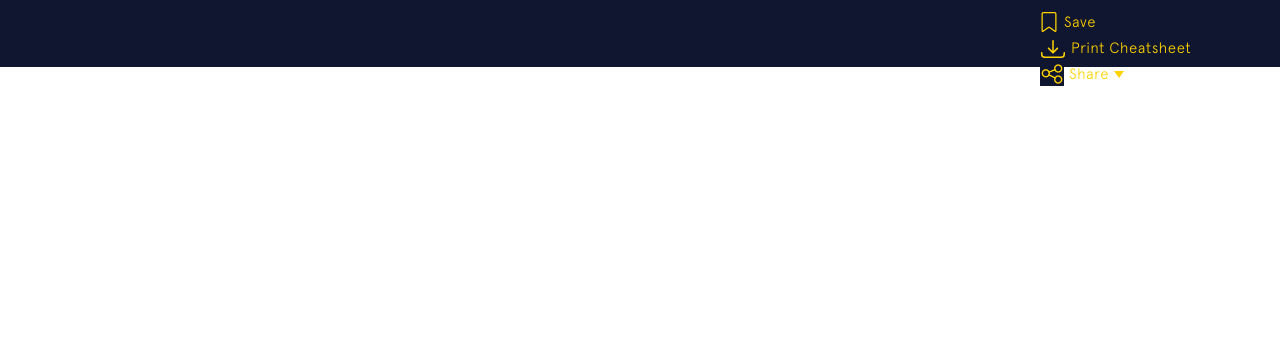
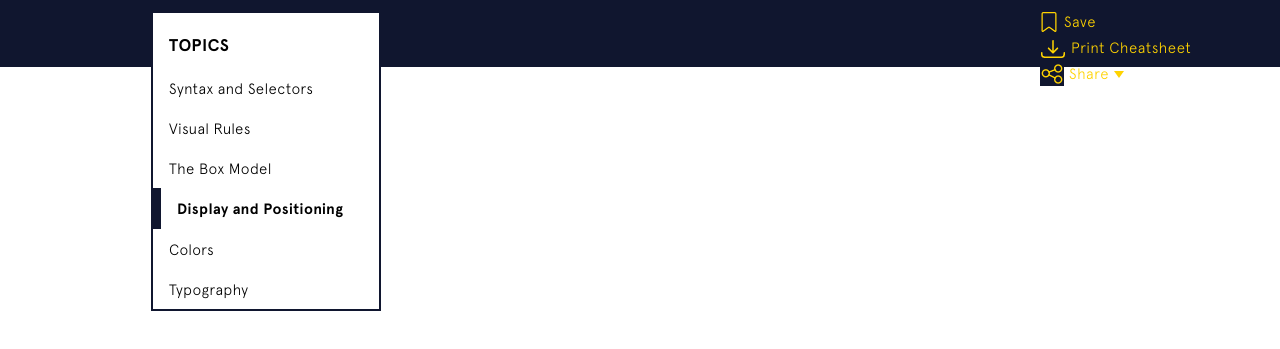
Before and after one commit to Skredder-US/Cheatsheet, a plain HTML site: page index.html in a window 1280 px wide. Shown: the part 235-584 px from the top of the page. Drawn offline with Linux system fonts and the light colour scheme.

Commit message:
topics nav

```diff
--- a/index.html
+++ b/index.html
@@ -34,6 +34,18 @@
           <li><a href="#"><img src="images/share.png" alt="share icon" />Share<span class="triangle-down"></span></a></li>
         </ul>
       </header>
+
+      <nav>
+        <h3>Topics</h3>
+        <ul>
+          <li><a href="#">Syntax and Selectors</a></li>
+          <li><a href="#">Visual Rules</a></li>
+          <li><a href="#">The Box Model</a></li>
+          <li class="here">Display and Positioning</a></li>
+          <li><a href="#">Colors</a></li>
+          <li><a href="#">Typography</a></li>
+        </ul>
+      </nav>
     </main>
   </body>
 </html>
--- a/style.css
+++ b/style.css
@@ -17,37 +17,37 @@ body {
   letter-spacing: .5px;
 }
 
-/* navbar */
+a {
+  text-decoration: none;
+  color: black;
+}
 
-nav {
+a:hover {
+  color: #3A10E5;
+}
+
+/* header nav */
+
+header nav {
   border-bottom: 1px solid black;
   padding-left: 5.5%;
   height: 63px;
 }
 
-nav ul {
+header nav ul {
   /* only way I could get them to center vertically */
   display: flex;
   align-items: center;
 }
 
-nav li {
+header nav li {
   display: inline-block;
   padding: 0 .57em;
   font-size: 15px;
 }
 
-nav li img {
+header nav li img {
   height: 28px;
-}
-
-nav a {
-  text-decoration: none;
-  color: black;
-}
-
-nav a:hover {
-  color: #3A10E5;
 }
 
 .triangle-down {
@@ -65,11 +65,11 @@ nav a:hover {
   padding-left: 26.25%;
 }
 
-nav .right {
+header nav .right {
   padding: 0 1.2em;
 }
 
-nav .right img {
+header nav .right img {
   height: 25px;
 }
 
@@ -99,10 +99,6 @@ nav .right img {
 
 .non-bold {
   font-weight: normal;
-}
-
-#main-header a {
-  text-decoration: none;
 }
 
 #main-header .non-bold a {
@@ -145,3 +141,44 @@ nav .right img {
   border-top: 7px solid #FFD300;
   margin-left: 5px;
 }
+
+/* topics nav */
+
+main nav {
+  width: 226px;
+  height: 291px;
+  border: 2px solid #10162F;
+  background-color: white;
+  position: relative;
+  top: -56px;
+  left: 151px;
+  padding: 5px 0 0 0;
+  letter-spacing: .4px;
+}
+
+main nav h3, main nav li {
+  padding-left: 16px;
+}
+
+main nav h3 {
+  text-transform: uppercase;
+  font-size: 17px;
+  margin-bottom: 12px;
+}
+
+main nav ul {
+  list-style: none;
+  padding: 0;
+  margin: 0;
+}
+
+main nav li {
+  font-size: 15px;
+  padding-top: 11.5px;
+  padding-bottom: 11.5px;
+}
+
+main nav .here {
+  font-weight: bold;
+  border-left: 8px solid #10162F;
+}
```
